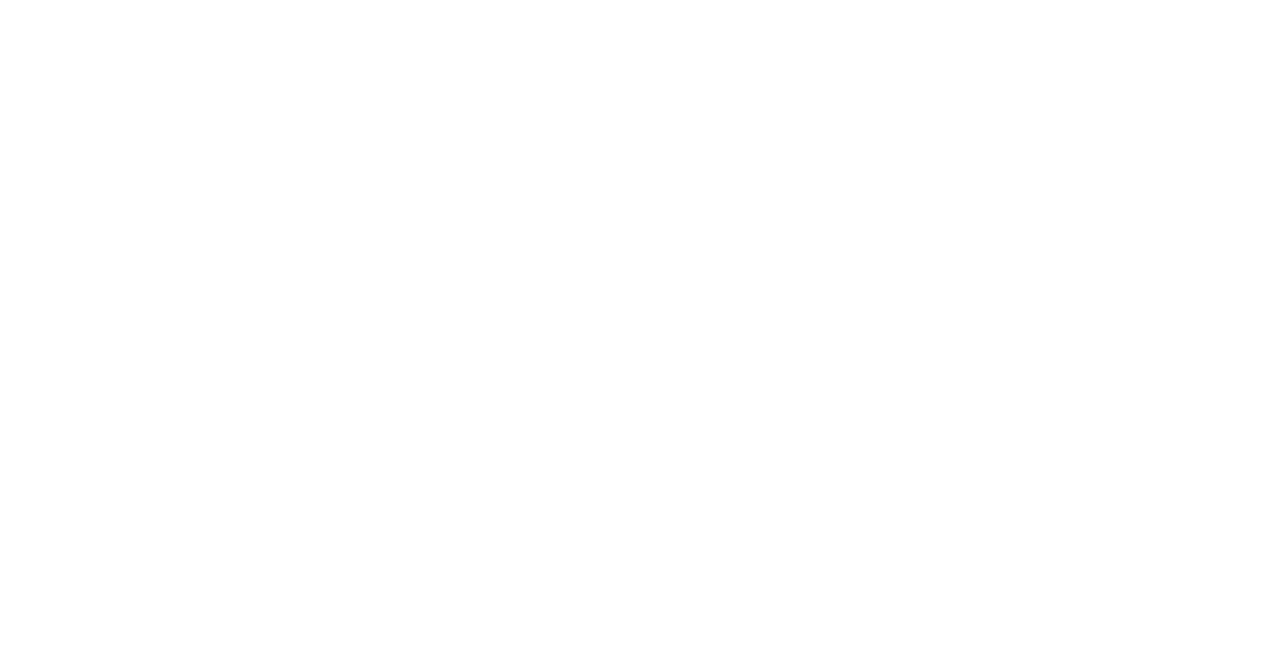
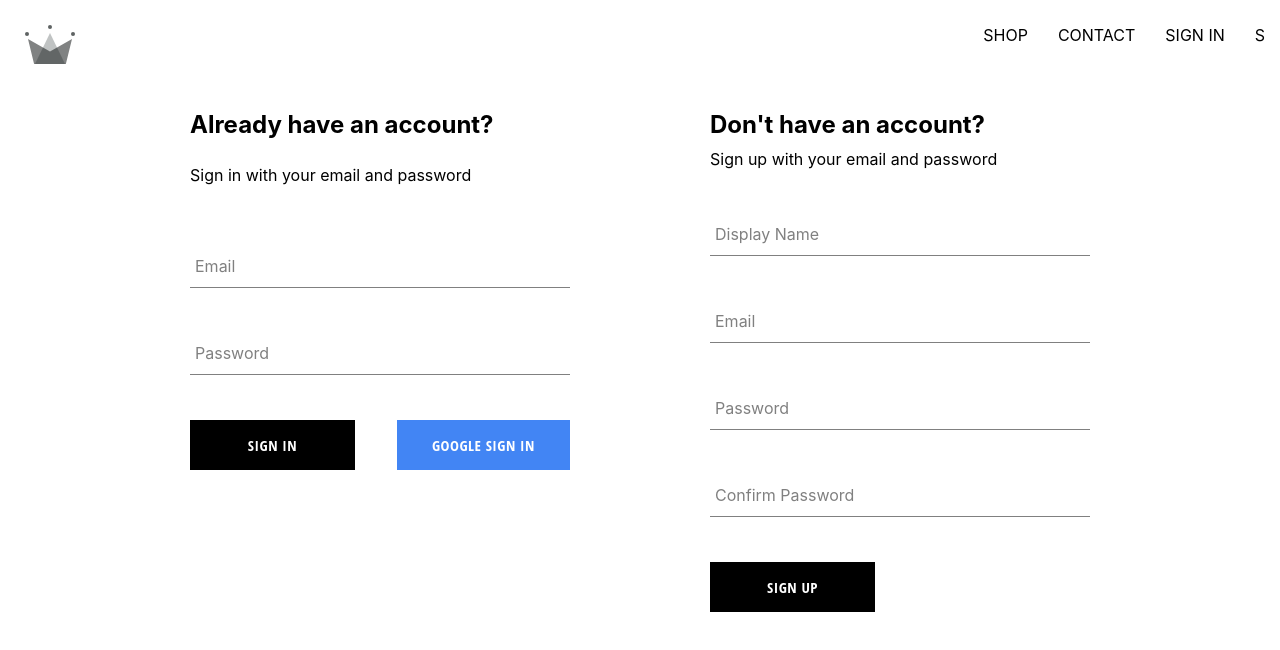
Before and after one commit to narcelin/ztm-crwn-clothing, a React (Create React App) app: page /auth in a window 1280 px wide. Before the commit this address had no page. Shown: the top 650 px of the page. Built offline with nearby package versions, Linux system fonts and the light colour scheme.

Commit message:
+ Authentication & SignInForm

```diff
--- a/src/App.js
+++ b/src/App.js
@@ -4,7 +4,7 @@
 import Home from "./routes/home/home.route";
 import Shop from "./routes/shop/shop.route";
 import Contact from "./routes/contact/contact.route";
-import SignIn from "./routes/sign-in/sign-in.route";
+import Authentication from "./routes/authentication/authentication.route";
 import SandBox from "./routes/sandbox/sandbox.route";
 
 const App = () => {
@@ -14,7 +14,7 @@
         <Route index element={<Home />} />
         <Route path="shop" element={<Shop />} />
         <Route path="contact" element={<Contact />} />
-        <Route path="sign-in" element={<SignIn />} />
+        <Route path="auth" element={<Authentication />} />
         <Route path="sandbox" element={<SandBox />} />
       </Route>
     </Routes>
--- a/src/components/sign-in-form/sign-in-form.component.jsx
+++ b/src/components/sign-in-form/sign-in-form.component.jsx
@@ -1,4 +1,15 @@
 import { useState } from "react";
+
+import {
+  signInWithGooglePopup,
+  createUserDocumentFromAuth,
+  signInAuthUserWithEmailAndPassword,
+} from "../../firebase/firebase.utils";
+
+import FormInput from "./../../components/form-input/form-input.component";
+import Button from "./../../components/button/button.component";
+
+import "./sign-in-form.styles.scss";
 
 const defaultFormFields = {
   email: "",
@@ -7,20 +18,75 @@
 
 const SignInForm = () => {
   const [formFields, setFormFields] = useState(defaultFormFields);
+  const { email, password } = formFields;
+
+  const resetFormFields = () => {
+    setFormFields(defaultFormFields);
+  };
+
+  const handleSubmit = async (event) => {
+    event.preventDefault();
+    try {
+      const response = await signInAuthUserWithEmailAndPassword(
+        email,
+        password
+      );
+      console.log(response);
+      resetFormFields();
+    } catch (error) {
+      switch (error.code) {
+        case "auth/wrong-password":
+          alert("Please check sign in details");
+          break;
+        case "auth/user-not-found":
+          alert("Please check sign in details");
+          break;
+        default:
+          console.log(error);
+      }
+    }
+  };
 
   const handleChange = (event) => {
     const { name, value } = event.target;
     setFormFields({ ...formFields, [name]: value });
   };
 
+  const signInWithGoogle = async () => {
+    const { /* response._ */ user } = await signInWithGooglePopup();
+    console.log(user);
+    // console.log(Response);
+    await createUserDocumentFromAuth(user); //userDocRef
+    // setAuthToken(response);
+  };
+
   return (
     <div className="sign-in-container">
-      <h1>I already have an account</h1>
+      <h2>Already have an account?</h2>
       <p>Sign in with your email and password</p>
-      <form onSubmit={() => {}}>
-        <input name="email" type="email" onChange={handleChange} required />
-        <input name="password" type="password" required />
-        <button type="submit">SIGN IN</button>
+      <form onSubmit={handleSubmit}>
+        <FormInput
+          label="Email"
+          type="email"
+          required
+          onChange={handleChange}
+          name="email"
+          value={email}
+        />
+        <FormInput
+          label="Password"
+          type="password"
+          required
+          onChange={handleChange}
+          name="password"
+          value={password}
+        />
+        <div className="buttons-container">
+          <Button type="submit">SIGN IN</Button>
+          <Button type="button" buttonType="google" onClick={signInWithGoogle}>
+            GOOGLE SIGN IN
+          </Button>
+        </div>
       </form>
     </div>
   );
--- /dev/null
+++ b/src/components/sign-in-form/sign-in-form.styles.scss
@@ -0,0 +1,14 @@
+.sign-in-container {
+  display: flex;
+  flex-direction: column;
+  width: 380px;
+
+  h2 {
+    margin: 10px 0;
+  }
+
+  .buttons-container {
+    display: flex;
+    justify-content: space-between;
+  }
+}
--- a/src/components/sign-up-form/sign-up-form.component.jsx
+++ b/src/components/sign-up-form/sign-up-form.component.jsx
@@ -62,7 +62,7 @@
   };
 
   return (
-    <div className="new-sign-up-container">
+    <div className="sign-up-container">
       <h2>Don't have an account?</h2>
       <span>Sign up with your email and password</span>
       <form onSubmit={handleSubmit}>
--- a/src/firebase/firebase.utils.jsx
+++ b/src/firebase/firebase.utils.jsx
@@ -9,6 +9,7 @@
   signInWithPopup,
   GoogleAuthProvider,
   createUserWithEmailAndPassword,
+  signInWithEmailAndPassword,
 } from "firebase/auth";
 
 import {
@@ -87,3 +88,8 @@
   if (!email || !password) return;
   return await createUserWithEmailAndPassword(auth, email, password);
 };
+
+export const signInAuthUserWithEmailAndPassword = async (email, password) => {
+  if (!email || !password) return;
+  return await signInWithEmailAndPassword(auth, email, password);
+};
--- /dev/null
+++ b/src/routes/authentication/authentication.route.jsx
@@ -0,0 +1,17 @@
+import SignUpForm from "../../components/sign-up-form/sign-up-form.component";
+import SignInForm from "../../components/sign-in-form/sign-in-form.component";
+
+import "./authentication.styles.scss";
+
+const Authentication = () => {
+  // const [authToken, setAuthToken] = useState();
+
+  return (
+    <div className="authentication-container">
+      <SignInForm />
+      <SignUpForm />
+    </div>
+  );
+};
+
+export default Authentication;
--- /dev/null
+++ b/src/routes/authentication/authentication.styles.scss
@@ -0,0 +1,6 @@
+.authentication-container {
+  display: flex;
+  justify-content: space-between;
+  width: 900px;
+  margin: 30px auto;
+}
--- a/src/routes/navigationbar/navigationbar.route.jsx
+++ b/src/routes/navigationbar/navigationbar.route.jsx
@@ -19,7 +19,7 @@
           <Link className="nav-link" to="/contact">
             CONTACT
           </Link>
-          <Link className="nav-link" to="/sign-in">
+          <Link className="nav-link" to="/auth">
             SIGN IN
           </Link>
           <Link className="nav-link" to="/sandbox">
--- a/src/routes/sign-in/sign-in.route.jsx
+++ /dev/null
@@ -1,60 +0,0 @@
-// import { useState } from "react";
-
-import {
-  signInWithGooglePopup,
-  createUserDocumentFromAuth,
-} from "./../../firebase/firebase.utils";
-
-import SignUpForm from "../../components/sign-up-form/sign-up-form.component";
-
-const SignIn = () => {
-  // const [authToken, setAuthToken] = useState();
-
-  const logGoogleUser = async () => {
-    const { /* response._ */ user } = await signInWithGooglePopup();
-    console.log(user);
-    // console.log(Response);
-    createUserDocumentFromAuth(user); //userDocRef
-    // setAuthToken(response);
-  };
-
-  return (
-    <div className="sign-in-container">
-      <div className="login-container">
-        <h1>I already have an account</h1>
-        <p>Sign in with your email and password</p>
-        <form onSubmit={() => {}}>
-          <input type="email" />
-          <input type="password" />
-          <button type="submit">SIGN IN</button>
-        </form>
-        <button onClick={logGoogleUser}>SIGN IN WITH GOOGLE</button>
-        {/* <button onClick={signInWithGoogleRedirect}>
-          SIGN IN WITH GOOGLE REDIRECT
-        </button> */}
-      </div>
-      <SignUpForm />
-    </div>
-  );
-};
-
-export default SignIn;
-
-// Google REDIRECT
-
-// import {
-//   auth,
-//   signInWithGoogleRedirect,
-// } from "./../../firebase/firebase.utils";
-
-// import { getRedirectResult } from "firebase/auth";
-// useEffect(() => {
-//   async function redirectResults() {
-//     const response = await getRedirectResult(auth);
-//     console.log(response);
-//     if (response) {
-//       const _userDocRef = await createUserDocumentFromAuth(response.user);
-//     }
-//   }
-//   redirectResults();
-// }, []);
```
